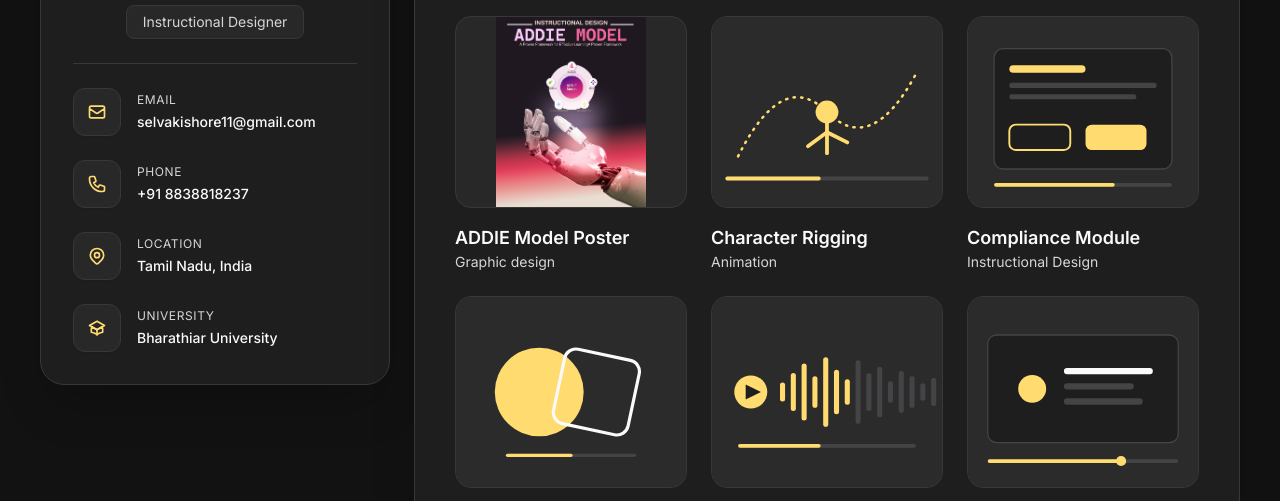
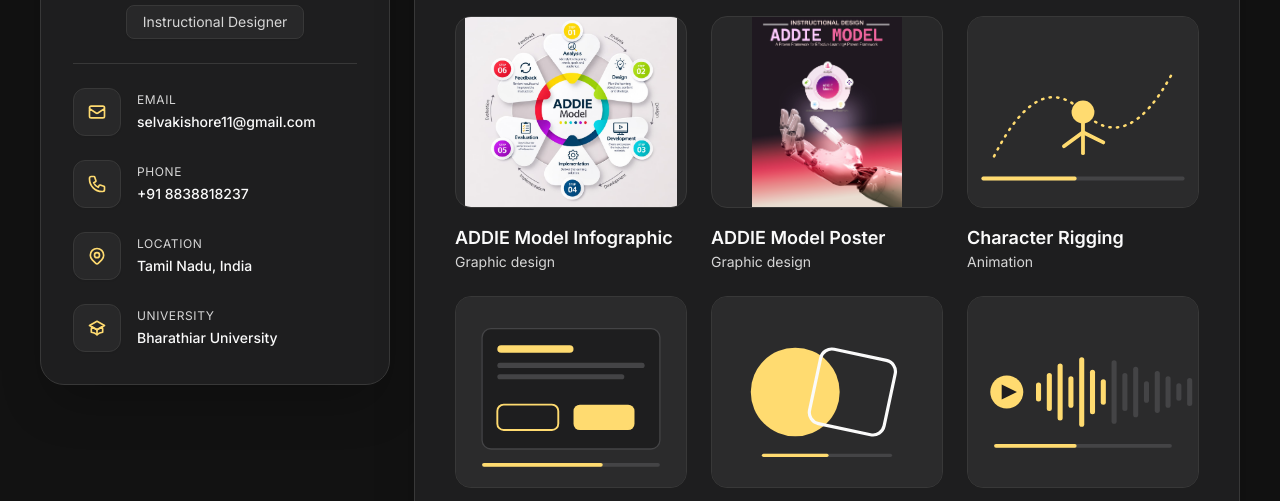
Before and after one commit to selvakishore/selvakishore, a plain HTML site: page index.html in a window 1280 px wide. Shown: the part 280-781 px from the top of the page. Drawn offline with nearby package versions, Linux system fonts and the light colour scheme.

Commit message:
Add my projects - Session 1 (6afa9866f7dcd5835357e8fa)

```diff
--- a/index.html
+++ b/index.html
@@ -109,6 +109,13 @@ button:focus-visible,a:focus-visible{outline:2px solid var(--accent);outline-off
         </ul>
 
         <div class="grid grid-cols-1 md:grid-cols-2 xl:grid-cols-3 gap-6" id="portfolio-grid">
+          <div class="portfolio-item group" data-category="graphic">
+            <a href="assets/projects/addie-model-infographic.jpeg" target="_blank" rel="noopener" aria-label="View ADDIE Model infographic full size (opens in a new tab)" class="block relative w-full h-48 rounded-2xl overflow-hidden mb-4 border border-borderDark bg-panelLight">
+              <img src="assets/projects/addie-model-infographic.jpeg" alt="Colorful circular ADDIE Model infographic showing Analysis, Design, Development, Implementation, Evaluation, and Feedback" class="w-full h-full object-contain transition-transform duration-500 group-hover:scale-105">
+            </a>
+            <h3 class="text-lg font-semibold group-hover:text-accent transition-colors">ADDIE Model Infographic</h3>
+            <p class="text-sm text-textMuted">Graphic design</p>
+          </div>
           <div class="portfolio-item group" data-category="graphic">
             <a href="assets/projects/addie-model-poster.jpg" target="_blank" rel="noopener" aria-label="View ADDIE Model poster full size (opens in a new tab)" class="block relative w-full h-48 rounded-2xl overflow-hidden mb-4 border border-borderDark bg-panelLight">
               <img src="assets/projects/addie-model-poster.jpg" alt="ADDIE Model poster with a robotic hand and a circular diagram of Analysis, Design, Development, Implementation, and Evaluation" class="w-full h-full object-contain transition-transform duration-500 group-hover:scale-105">
```
Also changed, not shown: assets/projects/addie-model-infographic.jpeg (added).
